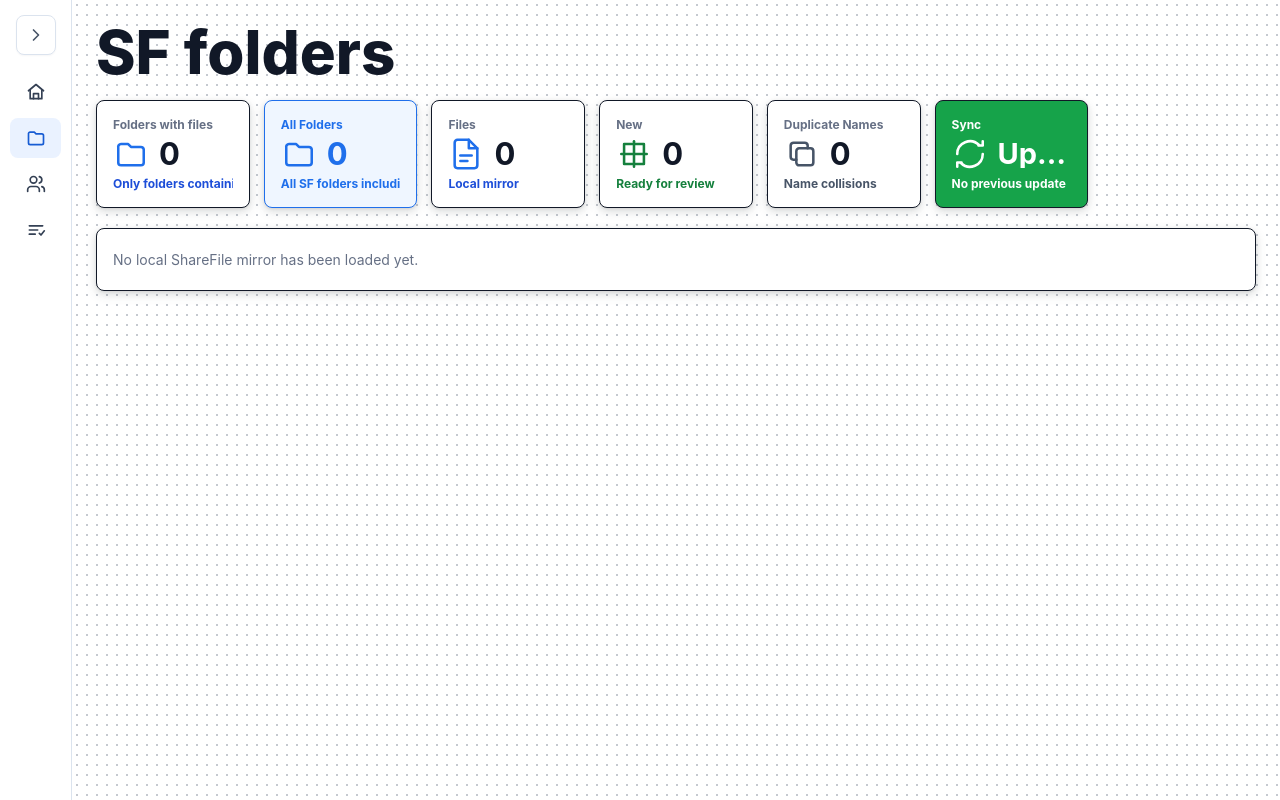
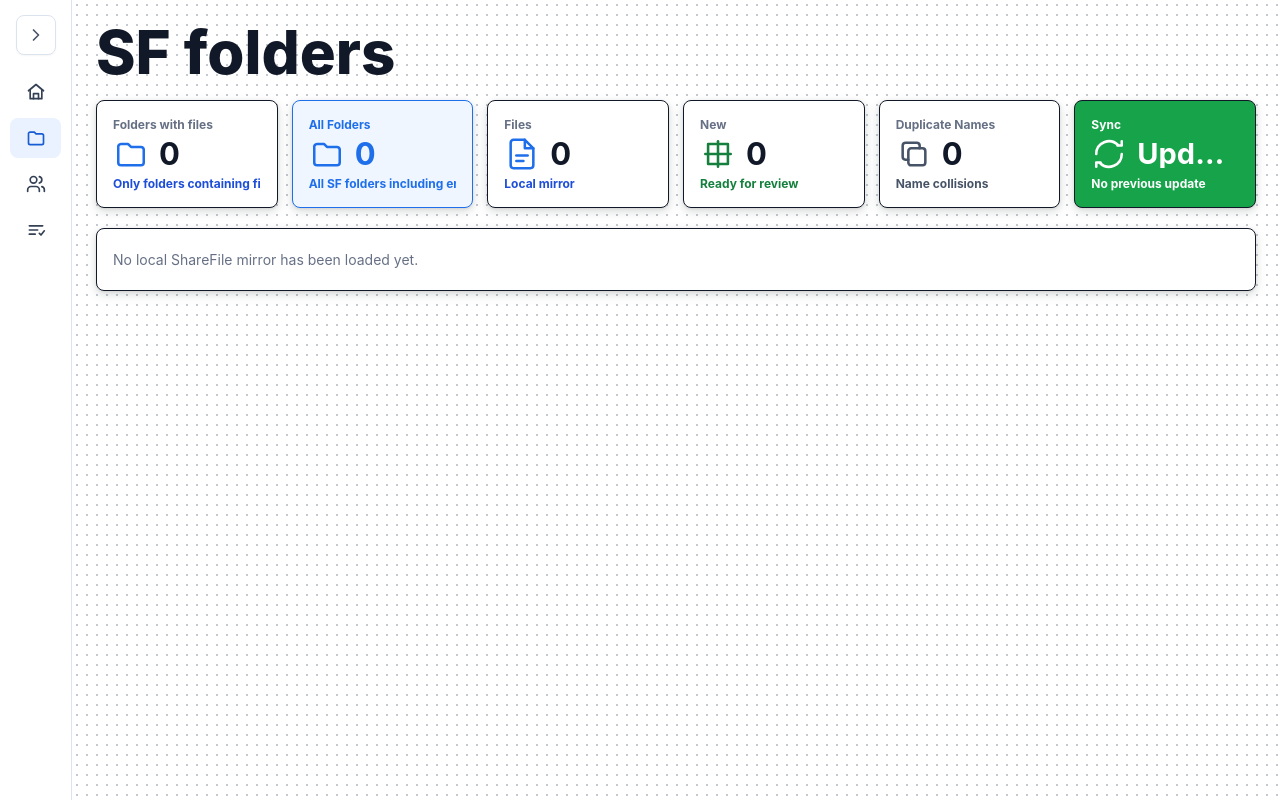
Before and after one commit to d-kulish/testifize, a Django app: page /folders/ in a window 1280 px wide. Run offline with Django 5.2, Linux system fonts and the light colour scheme; data comes from the database, SQL or seed files in the repository; data that the repository does not hold is empty.

Commit message:
fix: correct KPI row to 6 equal columns matching chapter width

```diff
--- a/web/pipeline_dashboard/templates/pipeline_dashboard/folders.html
+++ b/web/pipeline_dashboard/templates/pipeline_dashboard/folders.html
@@ -5,7 +5,7 @@
 {% block content %}
 <style>
     .folders-metrics {
-      grid-template-columns: repeat(7, minmax(0, 1fr)) !important;
+      grid-template-columns: repeat(6, minmax(0, 1fr)) !important;
     }
 
     .folders-metrics .metric,
```
